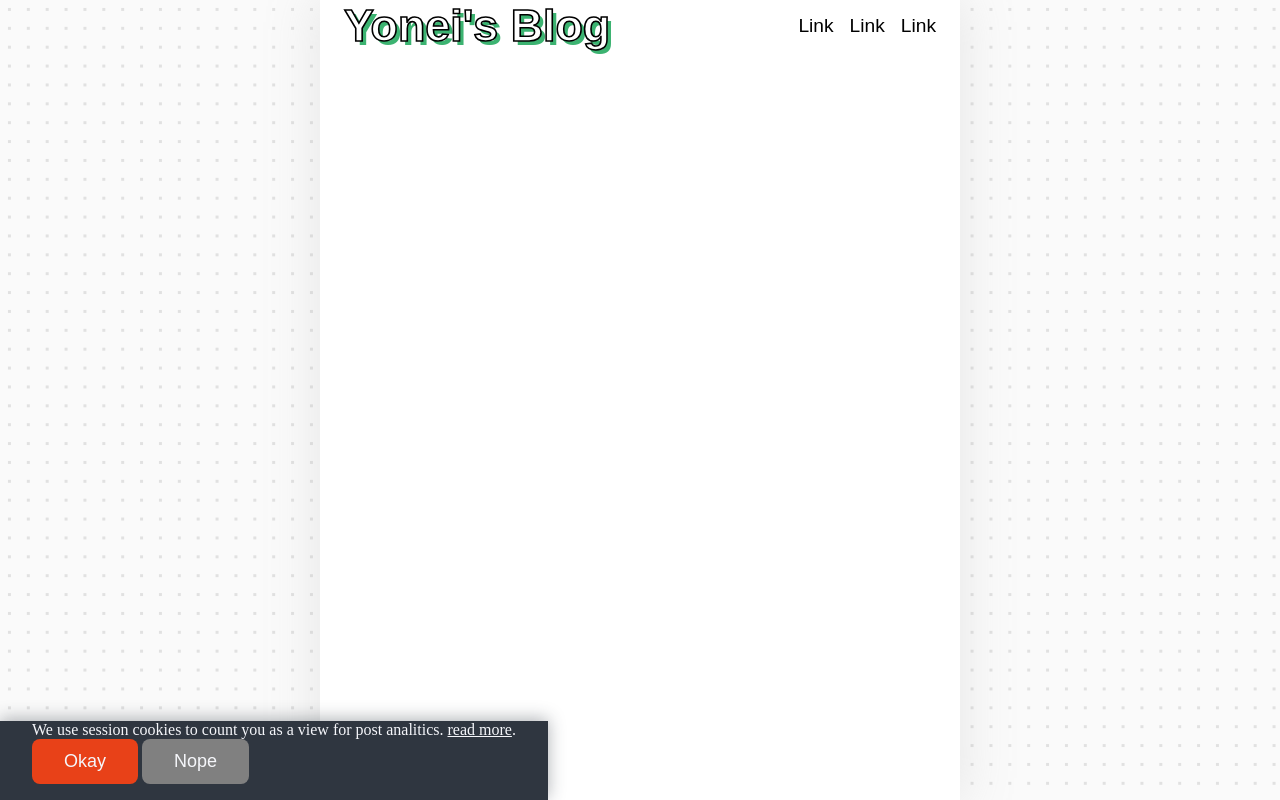
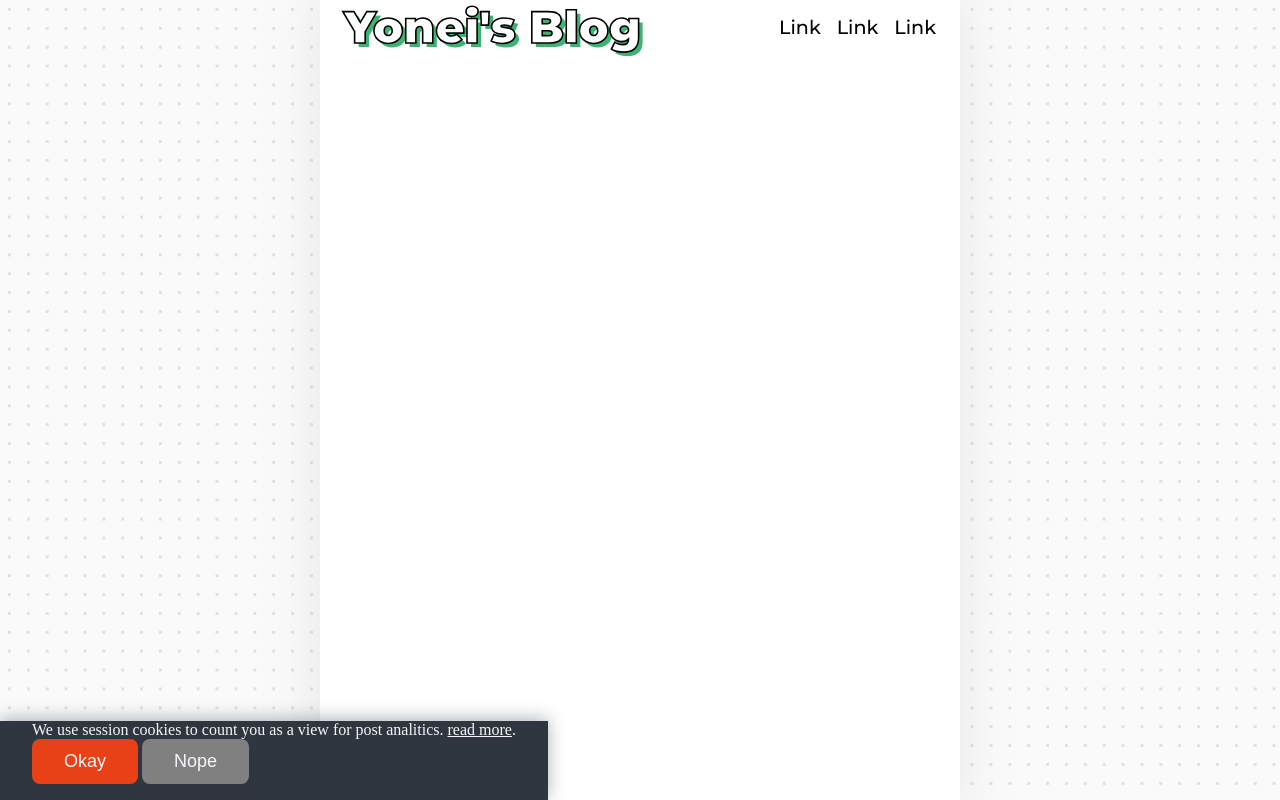
Before and after one commit to y0nei/FastAPI-fullstack-blog, a FastAPI app: template src/templates/base.html in a window 1280 px wide. Run offline with FastAPI, Linux system fonts and the light colour scheme; the template is opened without the code that fills it, so the values that code supplies are empty; style sheets or scripts are compiled from the project's sources.

Commit message:
feat(sass): Montserrat font for header & note

```diff
--- /dev/null
+++ b/src/static/scss/abstracts/_fonts.scss
@@ -0,0 +1,50 @@
+// TODO: Use a mixin to generate font faces
+
+// Montserrat Family
+$montserrat-font-path: "../../fonts/Montserrat";
+
+@font-face {
+    src: url($montserrat-font-path + "/Montserrat-Thin.ttf") format("truetype");
+    font-family: "Montserrat";
+    font-weight: 100;
+}
+@font-face {
+    src: url($montserrat-font-path + "/Montserrat-ExtraLight.ttf") format("truetype");
+    font-family: "Montserrat";
+    font-weight: 200;
+}
+@font-face {
+    src: url($montserrat-font-path + "/Montserrat-Light.ttf") format("truetype");
+    font-family: "Montserrat";
+    font-weight: 300;
+}
+@font-face {
+    src: url($montserrat-font-path + "/Montserrat-Regular.ttf") format("truetype");
+    font-family: "Montserrat";
+    font-weight: 400;
+}
+@font-face {
+    src: url($montserrat-font-path + "/Montserrat-Medium.ttf") format("truetype");
+    font-family: "Montserrat";
+    font-weight: 500;
+}
+@font-face {
+    src: url($montserrat-font-path + "/Montserrat-SemiBold.ttf") format("truetype");
+    font-family: "Montserrat";
+    font-weight: 600;
+}
+@font-face {
+    src: url($montserrat-font-path + "/Montserrat-Bold.ttf") format("truetype");
+    font-family: "Montserrat";
+    font-weight: 700;
+}
+@font-face {
+    src: url($montserrat-font-path + "/Montserrat-ExtraBold.ttf") format("truetype");
+    font-family: "Montserrat";
+    font-weight: 800;
+}
+@font-face {
+    src: url($montserrat-font-path + "/Montserrat-Black.ttf") format("truetype");
+    font-family: "Montserrat";
+    font-weight: 900;
+}
--- a/src/static/scss/base/_typography.scss
+++ b/src/static/scss/base/_typography.scss
@@ -1,13 +1,13 @@
 header {
-    // TODO: Find a neat font
-    font-family: sans-serif;
+    font-family: "Montserrat", sans-serif;
 
     h1 {
-        font-weight: bold;
+        font-weight: 900;
         font-size: 2.8rem;
     }
     a {
         font-size: 1.2rem;
+        font-weight: 500;
         text-decoration: none;
     }
 }
--- a/src/static/scss/style.scss
+++ b/src/static/scss/style.scss
@@ -1,5 +1,6 @@
 @import "abstracts/colors",
-        "abstracts/variables";
+        "abstracts/variables",
+        "abstracts/fonts";
 
 @import "base/reset",
         "base/typography";
```
Also changed, not shown: src/static/scss/layout/_header.scss (+16 -0 lines), src/static/fonts/Montserrat/Montserrat-Black.ttf (added), src/static/fonts/Montserrat/Montserrat-Bold.ttf (added), src/static/fonts/Montserrat/Montserrat-ExtraBold.ttf (added), src/static/fonts/Montserrat/Montserrat-ExtraLight.ttf (added), src/static/fonts/Montserrat/Montserrat-Light.ttf (added), src/static/fonts/Montserrat/Montserrat-Medium.ttf (added), src/static/fonts/Montserrat/Montserrat-Regular.ttf (added), src/static/fonts/Montserrat/Montserrat-SemiBold.ttf (added), src/static/fonts/Montserrat/Montserrat-Thin.ttf (added).
